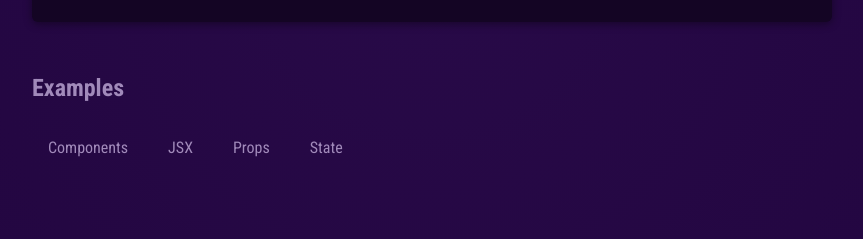
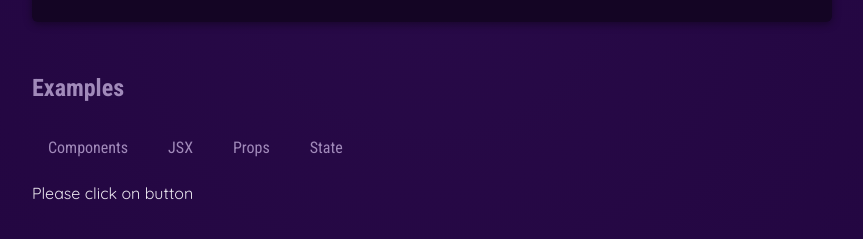
Before and after one commit to GrutifulDay/First_ReactProject, a React (Vite) app: page / in a window 1280 px wide. Shown: the part 677-916 px from the top of the page, without its empty margins (208-1071 px from the left). Built offline with nearby package versions, Linux system fonts and the light colour scheme.

Commit message:
hooks - useState pro vytvareni dynamickeho obsahu

```diff
--- a/src/App.jsx
+++ b/src/App.jsx
@@ -10,8 +10,13 @@ import TabButton from './components/TabButton.jsx'
 
 
 function App() {
+  useState()
+
+  let tabContent = "Please click on button"
+
   function handleSelect(selectedButton) {
-    console.log(selectedButton);
+    tabContent = selectedButton
+    console.log(tabContent);
   }
 
   return (
@@ -38,9 +43,8 @@ function App() {
           <TabButton onSelect={() => handleSelect('jsx')}>JSX</TabButton>
           <TabButton onSelect={() => handleSelect('props')}>Props</TabButton>
           <TabButton onSelect={() => handleSelect('state')}>State</TabButton>
-
           </menu>
-
+          {tabContent}
         </section>
       </main>
     </div>
```
